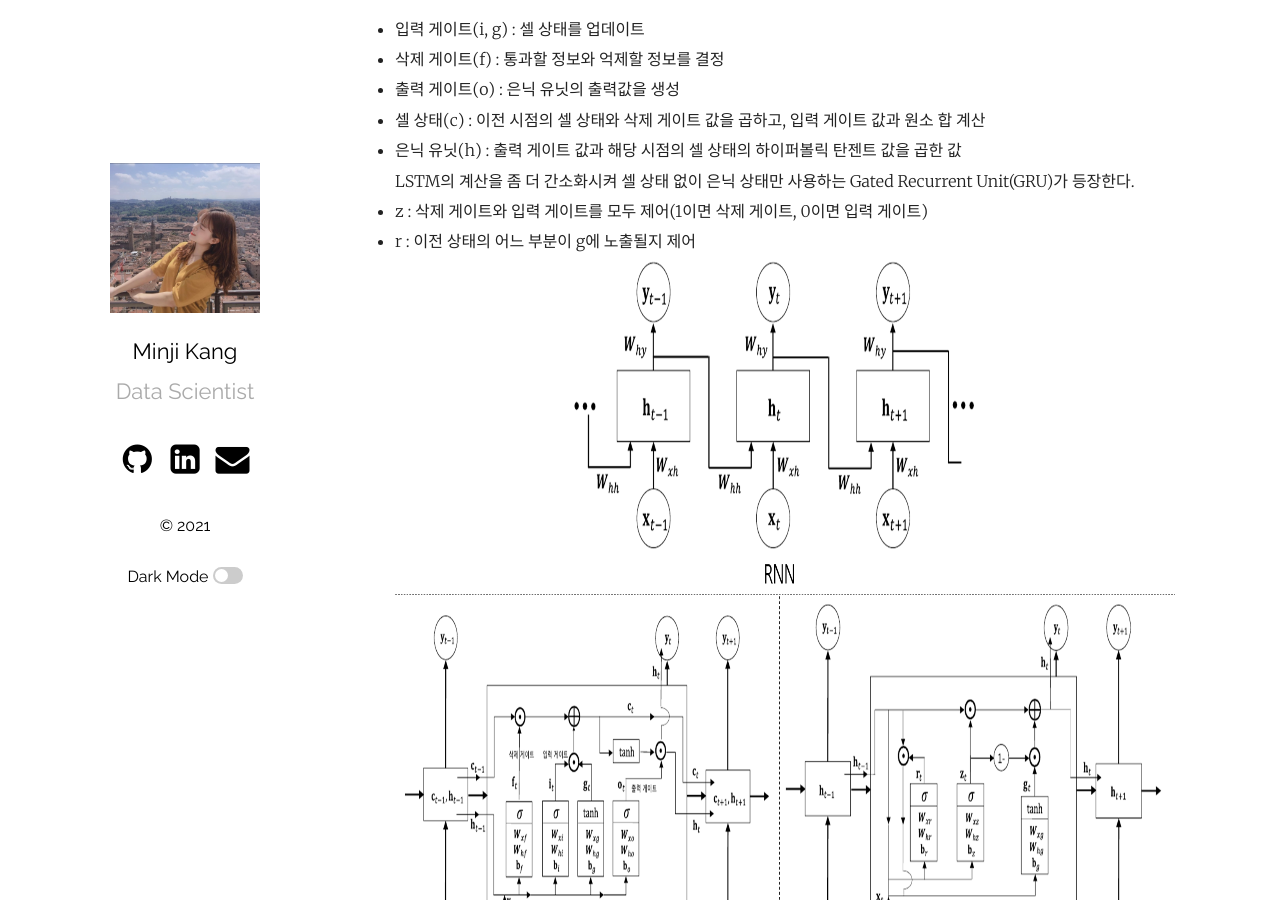
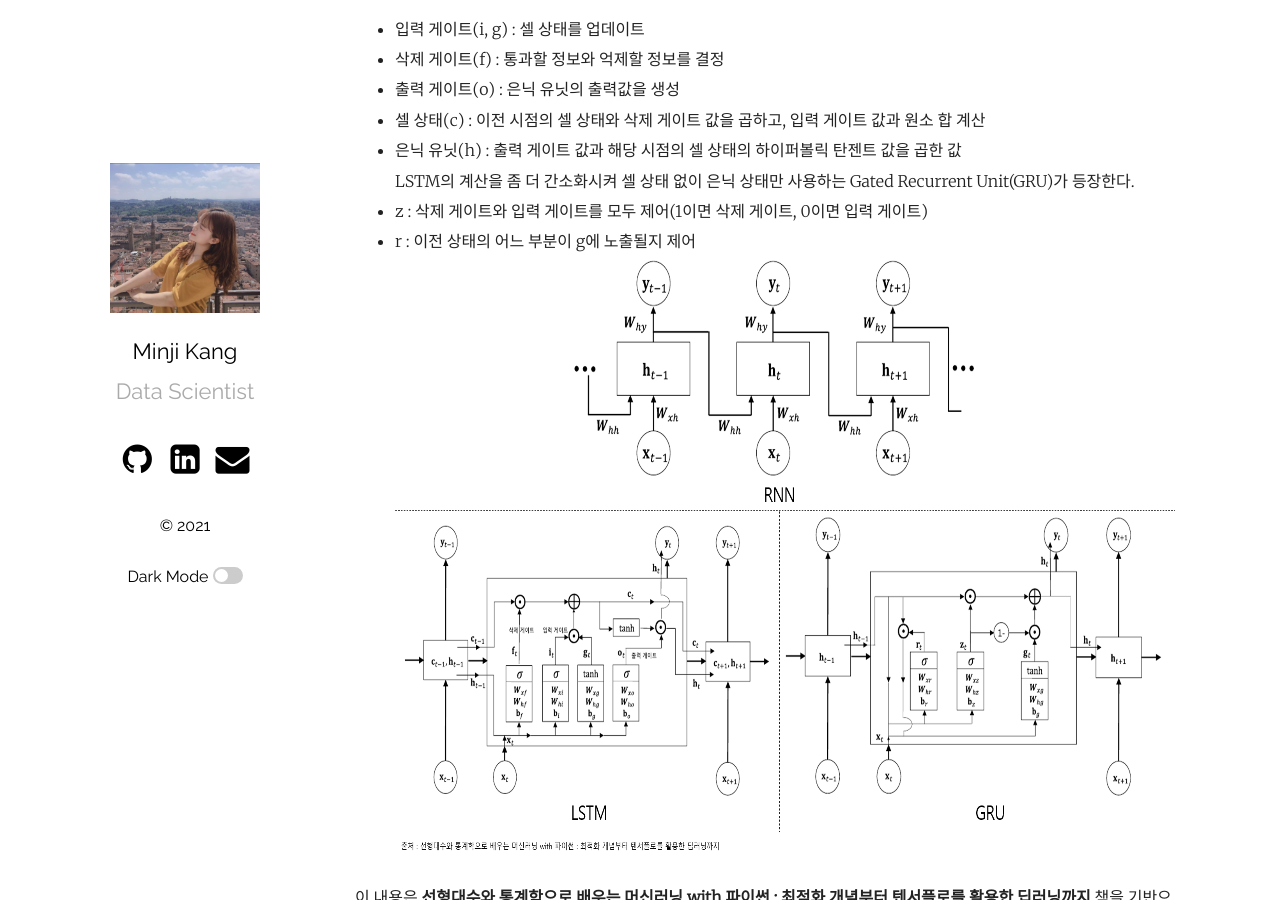
Before and after one commit to mmminji/mmminji.github.io, a Jekyll site: the page built from _posts/2021-06-24-선통머12장(2).markdown, in a window 1280 px wide and 900 px high, scrolled down 1597 px. Built offline with Jekyll 4.4.1, drawn with Linux system fonts in a browser that asks for light colours; comment, search, counter and statistics services are not loaded.

Commit message:
2021-06-28-post-add RNN

```diff
--- a/_posts/2021-06-24-선통머12장(2).markdown
+++ b/_posts/2021-06-24-선통머12장(2).markdown
@@ -28,7 +28,7 @@ Recurrent Neural Network(순환 신경망, RNN)는 시퀀스 데이터를 처리
 LSTM의 계산을 좀 더 간소화시켜 셀 상태 없이 은닉 상태만 사용하는 Gated Recurrent Unit(GRU)가 등장한다.
 - z : 삭제 게이트와 입력 게이트를 모두 제어(1이면 삭제 게이트, 0이면 입력 게이트)
 - r : 이전 상태의 어느 부분이 g에 노출될지 제어
-![](https://github.com/mmminji/mmminji.github.io/blob/main/assets/post_pics/12.5-RNN.png?raw=true){: width="1000" height="800"}
+![](https://github.com/mmminji/mmminji.github.io/blob/main/assets/post_pics/12.5-RNN.png?raw=true){: width="900" height="600"}
 
 
 이 내용은 **선형대수와 통계학으로 배우는 머신러닝 with 파이썬 : 최적화 개념부터 텐서플로를 활용한 딥러닝까지** 책을 기반으로 공부한 자료입니다.
```
